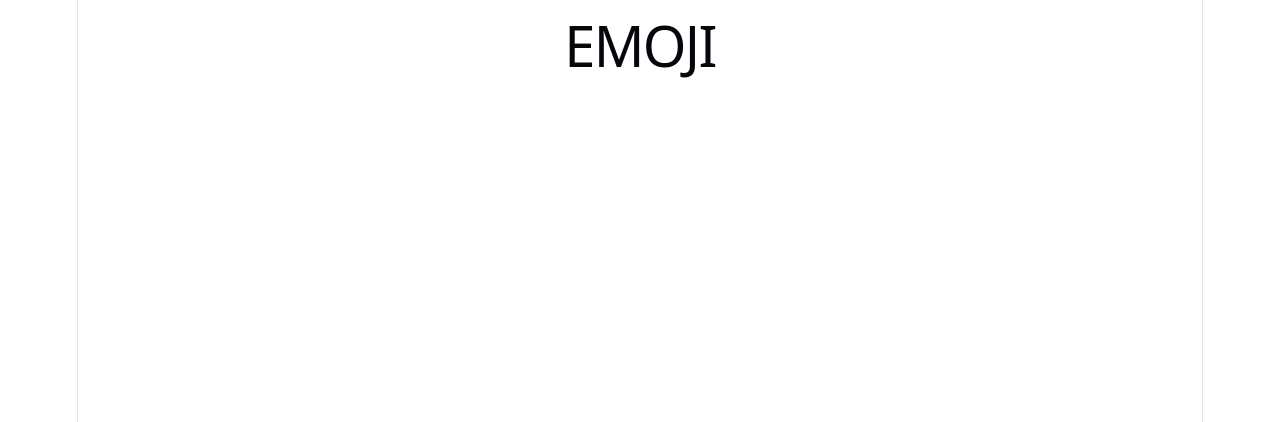
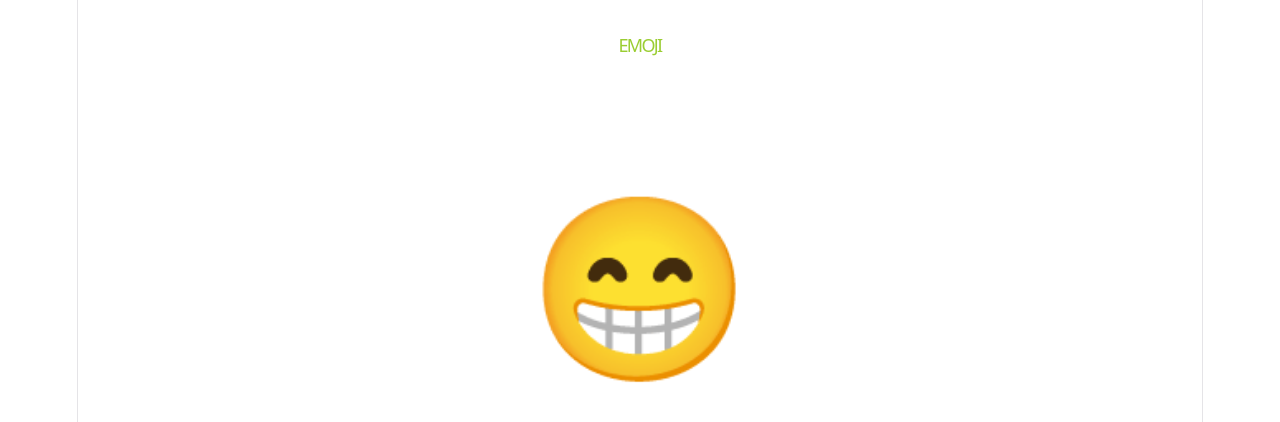
Before and after one commit to ufjf-dcc207/ufjf-dcc207-2026-3-a-atv06-deyvisonfernandes, a React (Vite) app: page / in a window 1280 px wide. Shown: the top 422 px of the page. Built offline with nearby package versions, Linux system fonts and the light colour scheme.

Commit message:
cria elemento emoji tsx e emoji css

```diff
--- a/src/App.tsx
+++ b/src/App.tsx
@@ -1,9 +1,11 @@
+import Emoji from "./Emoji"
 
 function App() {
 
   return (
     <>
-    <h1>EMOJI</h1>
+    <h1 className="texto">EMOJI</h1>
+    <Emoji/>
     </>
   )
 }
--- /dev/null
+++ b/src/Emoji.css
@@ -0,0 +1,9 @@
+.emoji{
+    margin: 1em;
+    font-size: 10em;
+}
+
+.texto{
+    font-size: large;
+    color: yellowgreen;
+}
--- /dev/null
+++ b/src/Emoji.tsx
@@ -0,0 +1,7 @@
+import "./Emoji.css";
+
+export default function Emoji(){
+    return(
+        <div className="emoji" >😁</div>
+    )
+}
```
